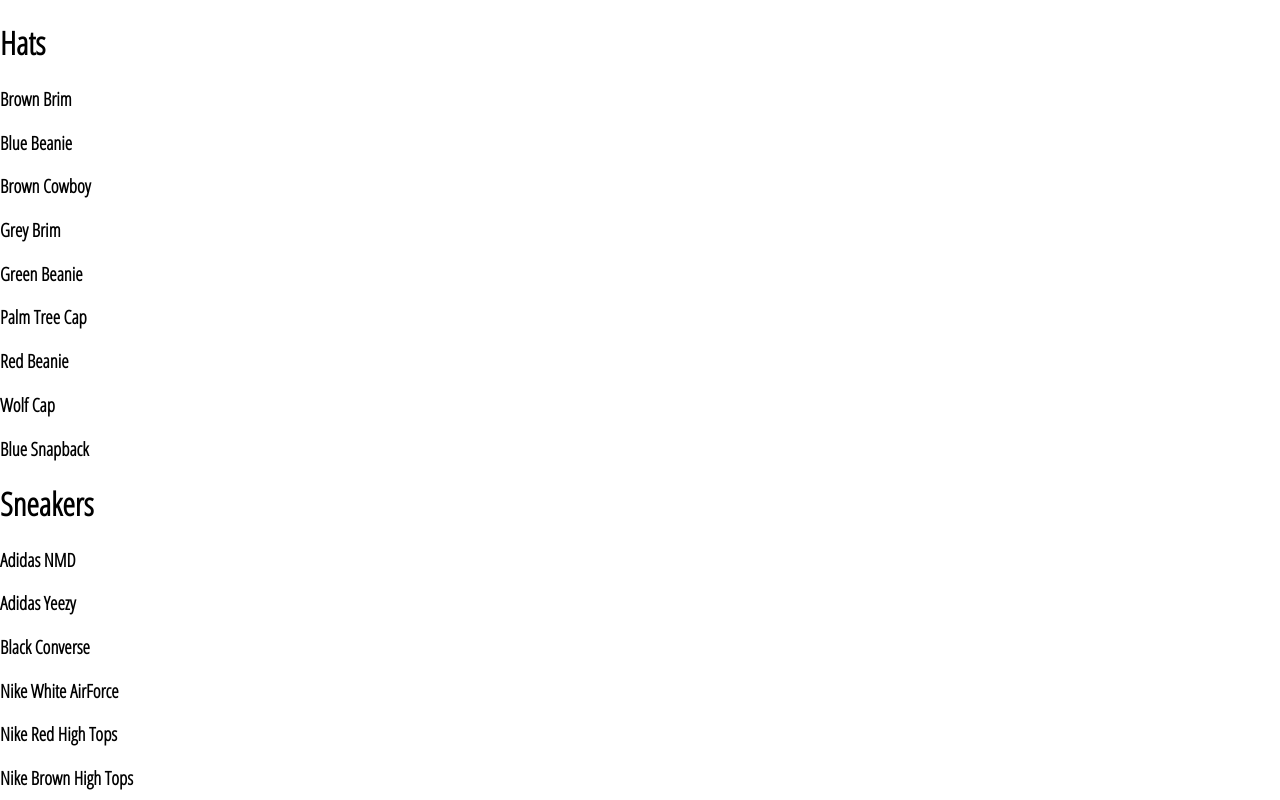
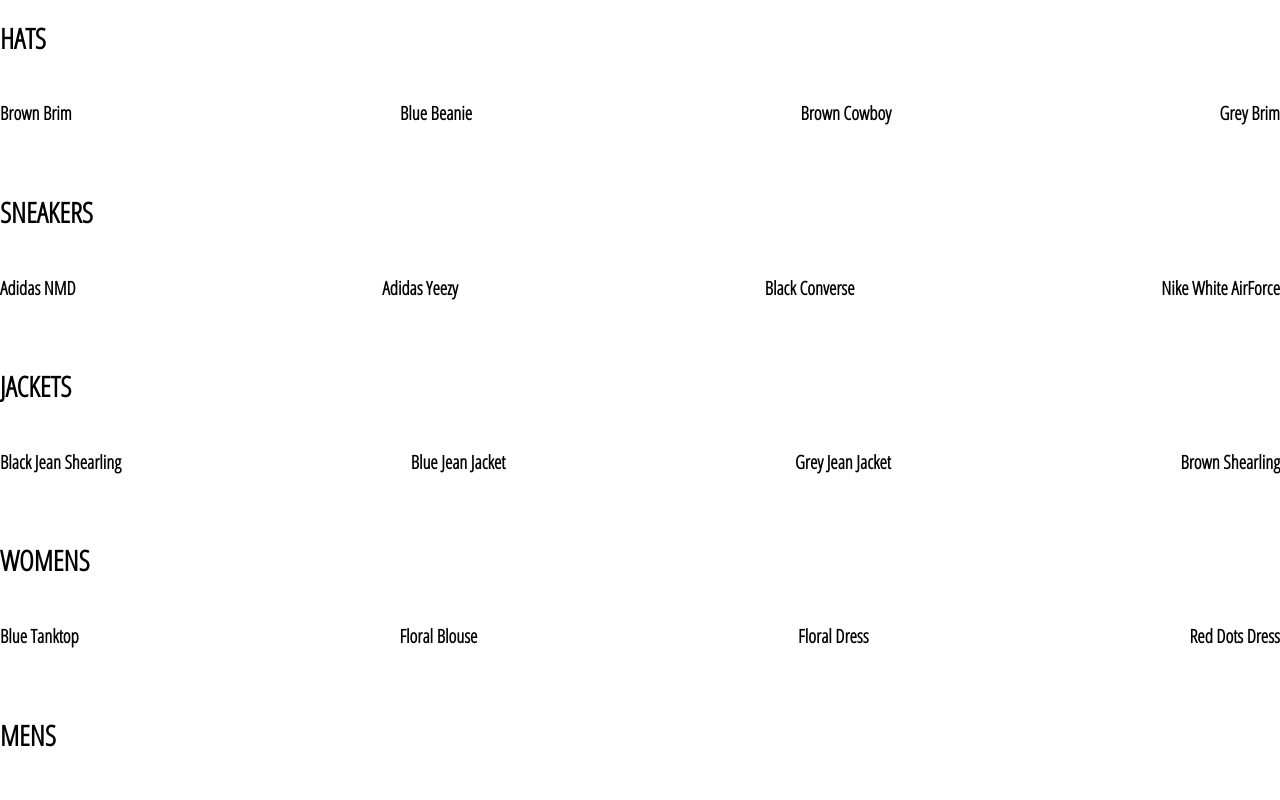
Before and after one commit to abdul-mikko/E_Commerce, a React (Create React App) app in the folder crwn-clothing/: page /shop in a window 1280 px wide. Shown: the top 800 px of the page. Built offline with nearby package versions, Linux system fonts and the light colour scheme; the HTML template or start-up script is replaced by a standard one.

Commit message:
Added styles to Preview comp

```diff
--- a/crwn-clothing/src/Components/Collection_Preview/Collection_pre_Comp.jsx
+++ b/crwn-clothing/src/Components/Collection_Preview/Collection_pre_Comp.jsx
@@ -1,16 +1,18 @@
 import React from "react";
+import "./collection-preview.styles.scss";
 
 const CollectionPreview = ({ title, items }) => {
   return (
-    <div>
-      <h1>{title}</h1>
-
-      <div>
-        {items.map(({ name, price }) => (
-          <div>
-            <h3>{name}</h3>
-          </div>
-        ))}
+    <div className="collection-preview">
+      <h1 className="title">{title.toUpperCase()}</h1>
+      <div className="preview">
+        {items
+          .filter((item, id) => id < 4)
+          .map(({ name, price, id }) => (
+            <div key={id}>
+              <h3>{name}</h3>
+            </div>
+          ))}
       </div>
     </div>
   );
--- /dev/null
+++ b/crwn-clothing/src/Components/Collection_Preview/collection-preview.styles.scss
@@ -0,0 +1,15 @@
+.collection-preview {
+  display: flex;
+  flex-direction: column;
+  margin-bottom: 30px;
+
+  .title {
+    font-size: 28px;
+    margin-bottom: 25px;
+  }
+
+  .preview {
+    display: flex;
+    justify-content: space-between;
+  }
+}
--- a/crwn-clothing/src/Pages/shop page/shopPage.comp.jsx
+++ b/crwn-clothing/src/Pages/shop page/shopPage.comp.jsx
@@ -11,9 +11,10 @@
   }
 
   render() {
+    const { ShopData } = this.state;
     return (
-      <div>
-        {this.state.ShopData.map(({ id, ...CollectionProps }) => (
+      <div className="shop-page">
+        {ShopData.map(({ id, ...CollectionProps }) => (
           <CollectionPreview key={id} {...CollectionProps} />
         ))}
       </div>
```
